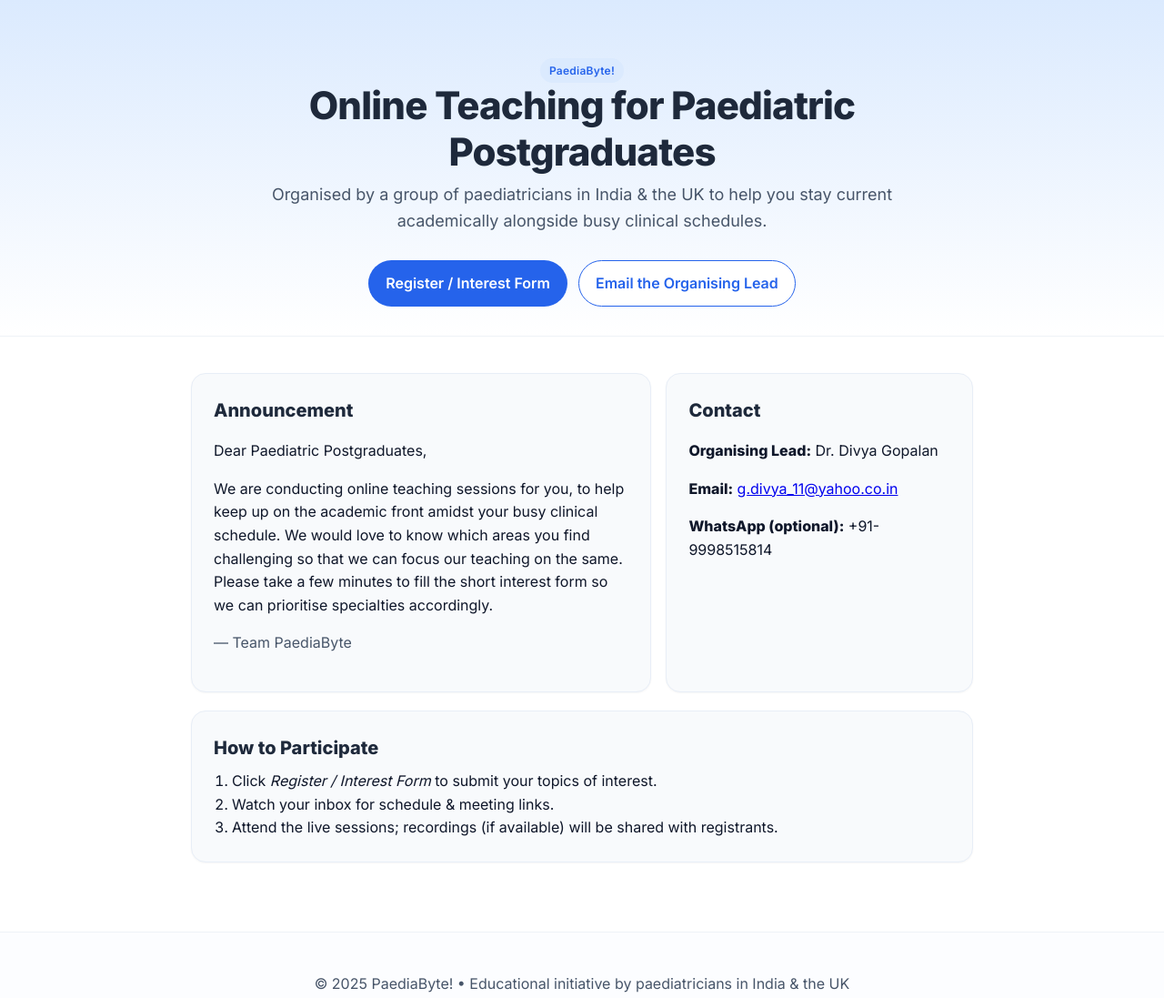
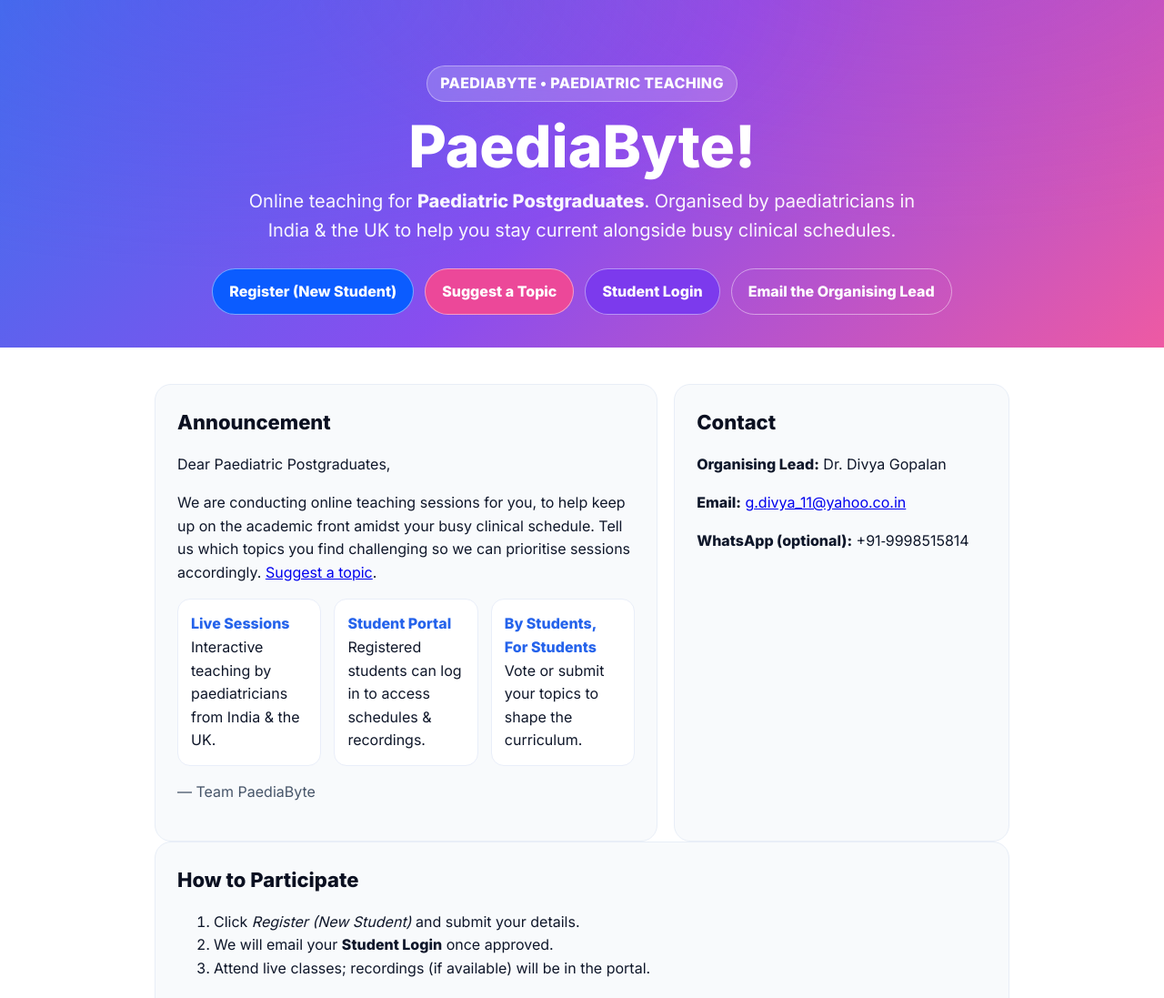
Before and after one commit to teagavan/paediabyte, a plain HTML site: page index.html in a window 1280 px wide. Shown: the top 1097 px of the page at 91% size. Drawn offline with Linux system fonts and the light colour scheme.

Commit message:
Enhance SEO and update content in index.html
Updated meta tags for SEO, improved header structure, and refined content for clarity and engagement.

```diff
--- a/index.html
+++ b/index.html
@@ -4,37 +4,35 @@
   <meta charset="utf-8" />
   <meta name="viewport" content="width=device-width, initial-scale=1" />
   <title>PaediaByte! – Online Teaching for Paediatric Postgraduates</title>
-  <meta name="description" content="PaediaByte! Online teaching module for paediatric postgraduates. Organised by a group of paediatricians in India & UK.">
-
-  <!-- SEO -->
+  <meta name="description" content="PaediaByte! Online teaching for paediatric postgraduates, organised by paediatricians in India & the UK." />
   <meta name="robots" content="index, follow" />
   <link rel="canonical" href="https://teragavan.github.io/paediabyte/" />
-
-  <!-- Fonts -->
-  <link rel="preconnect" href="https://fonts.googleapis.com">
-  <link rel="preconnect" href="https://fonts.gstatic.com" crossorigin>
-  <link href="https://fonts.googleapis.com/css2?family=Inter:wght@400;600;800&display=swap" rel="stylesheet">
+  <meta name="keywords" content="PaediaByte, paediatric teaching, pediatrics online classes, paediatrics postgraduate, India UK paediatricians" />
 
   <!-- Open Graph -->
   <meta property="og:title" content="PaediaByte! – Online Teaching for Paediatric Postgraduates" />
-  <meta property="og:description" content="Online teaching modules for paediatric postgraduates, organised by paediatricians in India & the UK." />
+  <meta property="og:description" content="Live, online teaching modules for paediatric postgraduates. Organised by paediatricians in India & the UK." />
   <meta property="og:url" content="https://teragavan.github.io/paediabyte/" />
   <meta property="og:type" content="website" />
-  <!-- <meta property="og:image" content="https://teragavan.github.io/paediabyte/og-image.jpg" /> -->
+  <meta property="og:image" content="https://teragavan.github.io/paediabyte/og-image.jpg" />
 
   <!-- Twitter -->
   <meta name="twitter:card" content="summary_large_image" />
   <meta name="twitter:title" content="PaediaByte! – Online Teaching for Paediatric Postgraduates" />
   <meta name="twitter:description" content="Online teaching modules for paediatric postgraduates, organised by paediatricians in India & the UK." />
-  <!-- <meta name="twitter:image" content="https://teragavan.github.io/paediabyte/og-image.jpg" /> -->
+  <meta name="twitter:image" content="https://teragavan.github.io/paediabyte/og-image.jpg" />
 
-  <!-- Structured data -->
+  <!-- Schema.org (adds brand stronger for SEO of the keyword \"PaediaByte\") -->
   <script type="application/ld+json">
   {
     "@context": "https://schema.org",
     "@type": "EducationalOrganization",
-    "name": "PaediaByte!",
+    "name": "PaediaByte",
+    "alternateName": ["PaediaByte!", "Paedibyte"],
     "url": "https://teragavan.github.io/paediabyte/",
+    "sameAs": [
+      "https://teragavan.github.io/paediabyte/"
+    ],
     "description": "Online teaching modules for paediatric postgraduates, organised by paediatricians in India & the UK.",
     "contactPoint": [{
       "@type": "ContactPoint",
@@ -46,121 +44,85 @@
   }
   </script>
 
-  <!-- Styles -->
+  <link rel="preconnect" href="https://fonts.googleapis.com" />
+  <link rel="preconnect" href="https://fonts.gstatic.com" crossorigin />
+  <link href="https://fonts.googleapis.com/css2?family=Inter:wght@400;600;800&display=swap" rel="stylesheet" />
+  <link rel="icon" href="/paediabyte/favicon.ico" />
+
   <style>
-    :root {
-      --bg: #ffffff;
-      --text: #0f172a;
-      --muted: #475569;
-      --brand: #1e293b;
-      --accent: #2563eb;
-      --accent-weak: #dbeafe;
-      --card: #f8fafc;
-      --ring: rgba(37, 99, 235, 0.25);
-      --radius: 16px;
+    :root{
+      --bg:#ffffff; --text:#0f172a; --muted:#475569; --brand:#0b1021;
+      --blue:#2563eb; --purple:#7c3aed; --pink:#ec4899;
+      --accent-weak:#eef2ff; --card:#f8fafc; --radius:18px; --ring:rgba(37,99,235,.25)
     }
-    * { box-sizing: border-box; }
-    body {
-      margin: 0;
-      font-family: 'Inter', system-ui, -apple-system, Segoe UI, Roboto, Helvetica, Arial, sans-serif;
-      color: var(--text);
-      background: var(--bg);
-      line-height: 1.6;
+    *{box-sizing:border-box}
+    body{margin:0;font-family:'Inter',system-ui,Segoe UI,Roboto,Helvetica,Arial,sans-serif;color:var(--text);background:var(--bg);line-height:1.6}
+    header{
+      padding:72px 20px 36px; text-align:center; color:#fff;
+      background: radial-gradient(1200px 500px at 20% 0%, rgba(124,58,237,.25), transparent 60%),
+                  radial-gradient(1200px 500px at 80% -10%, rgba(236,72,153,.22), transparent 60%),
+                  linear-gradient(135deg, rgba(37,99,235,.9), rgba(124,58,237,.9) 50%, rgba(236,72,153,.9));
     }
-    header {
-      padding: 64px 20px 32px;
-      text-align: center;
-      background: linear-gradient(180deg, var(--accent-weak), #fff);
-      border-bottom: 1px solid #eef2f7;
+    .container{max-width:980px;margin:0 auto;padding:0 20px}
+    .brand-badge{
+      display:inline-block; margin-bottom:14px; padding:6px 14px; border-radius:999px;
+      background:rgba(255,255,255,.18); backdrop-filter:blur(6px); border:1px solid rgba(255,255,255,.35);
+      font-weight:800; letter-spacing:.02em; text-transform:uppercase
     }
-    .container {
-      max-width: 900px;
-      margin: 0 auto;
-      padding: 0 20px;
-    }
-    h1 {
-      font-size: clamp(28px, 5vw, 42px);
-      line-height: 1.2;
-      margin: 0 0 8px;
-      font-weight: 800;
-      letter-spacing: -0.02em;
-      color: var(--brand);
-    }
-    .subtitle {
-      margin: 0 auto;
-      max-width: 700px;
-      color: var(--muted);
-      font-size: clamp(15px, 2.4vw, 18px);
-    }
-    .cta {
-      margin-top: 28px;
-      display: flex;
-      gap: 12px;
-      flex-wrap: wrap;
-      justify-content: center;
-    }
-    .btn {
-      padding: 12px 18px;
-      border-radius: 999px;
-      border: 1px solid transparent;
-      text-decoration: none;
-      font-weight: 600;
-      display: inline-flex;
-      align-items: center;
-      justify-content: center;
-      transition: transform 0.06s ease, box-shadow 0.2s ease;
-      outline: none;
-    }
-    .btn:focus-visible { box-shadow: 0 0 0 4px var(--ring); }
-    .btn.primary { background: var(--accent); color: white; }
-    .btn.secondary { background: #fff; color: var(--accent); border-color: var(--accent); }
-    main { padding: 40px 0 56px; }
-    .card {
-      background: var(--card);
-      border: 1px solid #e8eef7;
-      border-radius: var(--radius);
-      padding: 24px;
-      margin-bottom: 20px;
-      box-shadow: 0 1px 2px rgba(2, 8, 23, 0.04);
-    }
-    .section-title { font-size: 20px; font-weight: 700; margin: 0 0 8px; color: var(--brand); }
-    .muted { color: var(--muted); }
-    footer {
-      padding: 28px 20px;
-      text-align: center;
-      color: var(--muted);
-      border-top: 1px solid #eef2f7;
-      background: #fcfdff;
-    }
-    .list { margin: 0; padding-left: 20px; }
-    .tag {
-      display: inline-block; background: var(--accent-weak); color: var(--accent);
-      padding: 4px 10px; border-radius: 999px; font-size: 12px; font-weight: 600; letter-spacing: .02em;
-    }
-    .two-col { display: grid; grid-template-columns: 1fr; gap: 16px; }
-    @media (min-width: 720px) { .two-col { grid-template-columns: 1.2fr .8fr; } }
+    h1{font-size: clamp(40px, 7vw, 64px); line-height:1.08; margin:0 0 10px; font-weight:800}
+    .subtitle{margin:0 auto; max-width:780px; font-size:clamp(16px,2.3vw,20px); opacity:.95}
+    .cta{margin-top:26px; display:flex; gap:12px; flex-wrap:wrap; justify-content:center}
+    .btn{padding:12px 18px; border-radius:999px; border:1px solid rgba(255,255,255,.45); color:#fff; text-decoration:none; font-weight:700; transition:transform .06s ease, box-shadow .2s ease}
+    .btn:hover{transform:translateY(-1px); box-shadow:0 8px 18px rgba(2,8,23,.18)}
+    .btn.primary{background:#0b5cff}
+    .btn.purple{background:#7c3aed}
+    .btn.pink{background:#ec4899}
+    .btn.ghost{background:transparent}
+
+    main{padding:40px 0 60px}
+    .grid{display:grid; grid-template-columns:1fr; gap:18px}
+    @media(min-width:820px){.grid{grid-template-columns:1.2fr .8fr}}
+    .card{background:var(--card); border:1px solid #e8eef7; border-radius:var(--radius); padding:24px}
+    .section-title{font-size:22px; font-weight:800; color:var(--brand); margin:0 0 10px}
+    .muted{color:var(--muted)}
+
+    .features{display:grid; grid-template-columns:1fr; gap:14px; margin-top:10px}
+    @media(min-width:680px){.features{grid-template-columns:repeat(3,1fr)}}
+    .feat{background:#fff; border:1px solid #e9eef9; border-radius:14px; padding:14px}
+    .feat strong{display:block; color:var(--blue)}
+
+    footer{padding:28px 20px; text-align:center; color:var(--muted); border-top:1px solid #eef2f7; background:#fcfdff}
   </style>
 </head>
-
 <body>
   <header>
     <div class="container">
-      <div class="tag">PaediaByte!</div>
-      <h1>Online Teaching for Paediatric Postgraduates</h1>
-      <p class="subtitle">Organised by a group of paediatricians in India &amp; the UK to help you stay current academically alongside busy clinical schedules.</p>
-      <div class="cta">
-        <a class="btn primary" href="https://docs.google.com/forms/d/e/1FAIpQLSdqQgY-FLZFEMLjjtuU-S6s8kTSJqRT21QuKcAsvJboZDNk-g/viewform?usp=header" target="_blank" rel="noopener">Register / Interest Form</a>
-        <a class="btn secondary" href="mailto:g.divya_11@yahoo.co.in?subject=PaediaByte%20PG%20Module%20Enquiry&body=Hello%20Team%2C%0A%0AI%27m%20interested%20in%20the%20PaediaByte%20teaching%20module.%20Please%20share%20details.%0A%0AName%3A%0AInstitution%3A%0AContact%3A%0A%0AThanks!" target="_blank" rel="noopener">Email the Organising Lead</a>
+      <div class="brand-badge" aria-label="PaediaByte brand">PaediaByte • Paediatric Teaching</div>
+      <h1>PaediaByte!</h1>
+      <p class="subtitle">Online teaching for <strong>Paediatric Postgraduates</strong>. Organised by paediatricians in India & the UK to help you stay current alongside busy clinical schedules.</p>
+      <div class="cta" role="navigation" aria-label="primary">
+        <!-- Register (public Google Form) -->
+        <a class="btn primary" href="https://docs.google.com/forms/d/e/1FAIpQLSdqQgY-FLZFEMLjjtuU-S6s8kTSJqRT21QuKcAsvJboZDNk-g/viewform?usp=header" target="_blank" rel="noopener">Register (New Student)</a>
+        <!-- Suggest Topic (separate lightweight form) -->
+        <a class="btn pink" href="https://docs.google.com/forms/d/e/1FAIpQLSdqQgY-FLZFEMLjjtuU-S6s8kTSJqRT21QuKcAsvJboZDNk-g/viewform?usp=pp_url&entry.999999=Topic%20Suggestion" target="_blank" rel="noopener">Suggest a Topic</a>
+        <!-- Student Portal/Login: to be wired to auth later -->
+        <a class="btn purple" href="/paediabyte/portal/" rel="nofollow">Student Login</a>
+        <a class="btn ghost" href="mailto:g.divya_11@yahoo.co.in?subject=PaediaByte%20PG%20Module%20Enquiry">Email the Organising Lead</a>
       </div>
     </div>
   </header>
 
   <main>
-    <div class="container two-col">
+    <div class="container grid">
       <section class="card">
         <h2 class="section-title">Announcement</h2>
         <p>Dear Paediatric Postgraduates,</p>
-        <p>We are conducting online teaching sessions for you, to help keep up on the academic front amidst your busy clinical schedule. We would love to know which areas you find challenging so that we can focus our teaching on the same. Please take a few minutes to fill the short interest form so we can prioritise specialties accordingly.</p>
+        <p>We are conducting online teaching sessions for you, to help keep up on the academic front amidst your busy clinical schedule. Tell us which topics you find challenging so we can prioritise sessions accordingly. <a href="https://docs.google.com/forms/d/e/1FAIpQLSdqQgY-FLZFEMLjjtuU-S6s8kTSJqRT21QuKcAsvJboZDNk-g/viewform?usp=pp_url&entry.999999=Topic%20Suggestion" target="_blank" rel="noopener">Suggest a topic</a>.</p>
+        <div class="features" aria-label="Key features">
+          <div class="feat"><strong>Live Sessions</strong>Interactive teaching by paediatricians from India & the UK.</div>
+          <div class="feat"><strong>Student Portal</strong>Registered students can log in to access schedules & recordings.</div>
+          <div class="feat"><strong>By Students, For Students</strong>Vote or submit your topics to shape the curriculum.</div>
+        </div>
         <p class="muted">— Team PaediaByte</p>
       </section>
 
@@ -168,17 +130,17 @@
         <h3 class="section-title">Contact</h3>
         <p><strong>Organising Lead:</strong> Dr. Divya Gopalan</p>
         <p><strong>Email:</strong> <a href="mailto:g.divya_11@yahoo.co.in">g.divya_11@yahoo.co.in</a></p>
-        <p><strong>WhatsApp (optional):</strong> +91-9998515814</p>
+        <p><strong>WhatsApp (optional):</strong> +91‑9998515814</p>
       </aside>
     </div>
 
     <div class="container">
       <section class="card">
         <h2 class="section-title">How to Participate</h2>
-        <ol class="list">
-          <li>Click <em>Register / Interest Form</em> to submit your topics of interest.</li>
-          <li>Watch your inbox for schedule &amp; meeting links.</li>
-          <li>Attend the live sessions; recordings (if available) will be shared with registrants.</li>
+        <ol>
+          <li>Click <em>Register (New Student)</em> and submit your details.</li>
+          <li>We will email your <strong>Student Login</strong> once approved.</li>
+          <li>Attend live classes; recordings (if available) will be in the portal.</li>
         </ol>
       </section>
     </div>
@@ -186,12 +148,10 @@
 
   <footer>
     <div class="container">
-      <p class="muted">© <span id="year"></span> PaediaByte! • Educational initiative by paediatricians in India &amp; the UK</p>
+      <p class="muted">© <span id="year"></span> <strong>PaediaByte</strong> • Online Teaching for Paediatric Postgraduates</p>
     </div>
   </footer>
 
-  <script>
-    document.getElementById('year').textContent = new Date().getFullYear();
-  </script>
+  <script>document.getElementById('year').textContent = new Date().getFullYear();</script>
 </body>
 </html>
```
